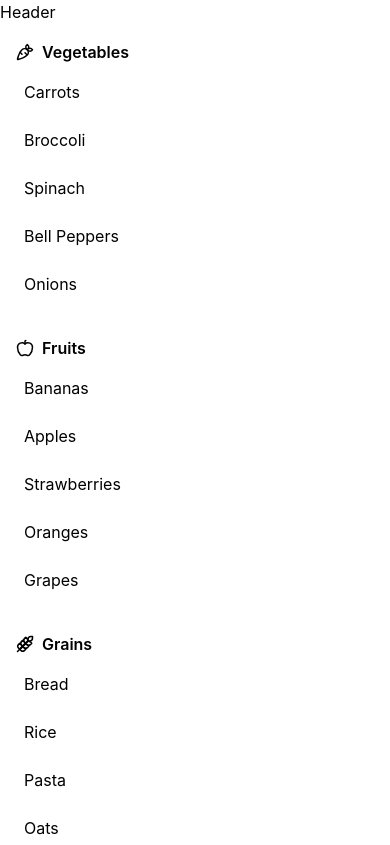
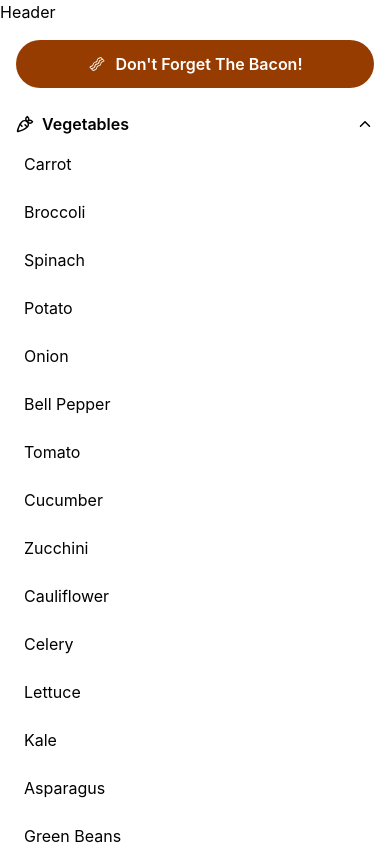
Before and after one commit to Riot-Mind-Studios-LLC/dont-forget-the-bacon, a React (Vite) app: page / in a window 390 px wide. Shown: the top 845 px of the page. Built offline with nearby package versions, Linux system fonts and the light colour scheme.

Commit message:
Add responsive grid for list cards, collapsible preset categories, dedicated Bacon button with react-icons

```diff
--- a/src/components/ListItemCard.jsx
+++ b/src/components/ListItemCard.jsx
@@ -2,10 +2,13 @@
 import { X } from "lucide-react";
 // import components
 
-const ListItemCard = ({ name, onRemove }) => {
+const ListItemCard = ({ name, icon: Icon, onRemove }) => {
   return (
-    <div className="flex items-center justify-between p-2 mb-2 rounded-md bg-white">
-      <span>{name}</span>
+    <div className="flex items-center justify-between p-6 rounded-md bg-white">
+      <div className="flex items-center gap-2">
+        <Icon size={16} />
+        <span>{name}</span>
+      </div>
       <button
         onClick={() => onRemove(name)}
         className="text-gray-400 hover:text-red-500 transition-colors"
--- a/src/components/ListPanel.jsx
+++ b/src/components/ListPanel.jsx
@@ -4,15 +4,22 @@ import ListItemCard from "./ListItemCard";
 
 const ListPanel = ({ groceryList, setGroceryList }) => {
   const handleRemove = (name) => {
-    setGroceryList(groceryList.filter((item) => item !== name));
+    setGroceryList(groceryList.filter((item) => item.name !== name));
   }
 
   return (
     <div className="p-4">
       <h2 className="font-semibold mb-2">Your List</h2>
-      {groceryList.map((item) => (
-        <ListItemCard key={item} name={item} onRemove={handleRemove} />
-      ))}
+      <div className="grid grid-cols-1 md:grid-cols-2 lg:grid-cols-3 gap-3">
+        {groceryList.map((item) => (
+          <ListItemCard
+            key={item.name}
+            name={item.name}
+            icon={item.icon}
+            onRemove={handleRemove}
+          />
+        ))}
+      </div>
     </div>
   )
 }
--- a/src/components/PresetCategory.jsx
+++ b/src/components/PresetCategory.jsx
@@ -1,17 +1,32 @@
 // import dependancies
+import { useState } from "react";
+import { ChevronDown, ChevronUp } from "lucide-react";
 // import components
 import PresetItemCard from "./PresetItemCard";
 
 const PresetCategory = ({ category, icon: Icon, items, onAdd }) => {
+  const [isOpen, setIsOpen] = useState(true);
+
   return (
     <div className="mb-6">
-      <div className="flex items-center gap-2 mb-2">
-        <Icon size={18} />
-        <h3 className="font-semibold">{category}</h3>
-      </div>
-      {items.map((item) => (
-        <PresetItemCard key={item} name={item} onAdd={onAdd} />
-      ))}
+      <button
+        onClick={() => setIsOpen(!isOpen)}
+        className="flex items-center justify-between w-full gap-2 mb-2"
+      >
+        <div className="flex items-center gap-2">
+          <Icon size={18} />
+          <h3 className="font-semibold">{category}</h3>
+        </div>
+        {isOpen ? <ChevronUp size={18} /> : <ChevronDown size={18} />}
+      </button>
+
+      {isOpen && (
+        <div>
+          {items.map((item) => (
+            <PresetItemCard key={item} name={item} icon={Icon} onAdd={onAdd} />
+          ))}
+        </div>
+      )}
     </div>
   )
 }
--- a/src/components/PresetItemCard.jsx
+++ b/src/components/PresetItemCard.jsx
@@ -1,10 +1,10 @@
 // import dependancies
 // import components
 
-const PresetItemCard = ({ name, onAdd }) => {
+const PresetItemCard = ({ name, icon: Icon, onAdd }) => {
   return (
     <button
-      onClick={() => onAdd(name)}
+      onClick={() => onAdd({ name, icon: Icon })}
       className="w-full text-left p-2 mb-2 rounded-md bg-white hover:bg-amber-100 transition-colors"
     >
       {name}
--- a/src/components/PresetPanel.jsx
+++ b/src/components/PresetPanel.jsx
@@ -1,17 +1,27 @@
 // import dependancies
 import presetCategories from "../data/presetItems";
+import { CiBacon } from "react-icons/ci";
 // import components
 import PresetCategory from "./PresetCategory";
 
 const PresetPanel = ({ groceryList, setGroceryList }) => {
-  const handleAdd = (name) => {
-    if (!groceryList.includes(name)) {
-      setGroceryList([...groceryList, name]);
+  const handleAdd = (newItem) => {
+    const alreadyExists = groceryList.some((item) => item.name === newItem.name);
+    if (!alreadyExists) {
+      setGroceryList([...groceryList, newItem]);
     }
   }
 
   return (
     <div className="p-4">
+      <button
+        onClick={() => handleAdd({ name: "Bacon", icon: CiBacon })}
+        className="w-full flex items-center justify-center gap-2 p-3 mb-6 rounded-full bg-amber-800 text-white font-semibold hover:bg-amber-900 transition-colors"
+      >
+        <CiBacon size={20} />
+        Don't Forget The Bacon!
+      </button>
+
       {presetCategories.map((entry) => (
         <PresetCategory
           key={entry.category}
--- a/src/data/presetItems.js
+++ b/src/data/presetItems.js
@@ -4,27 +4,28 @@ const presetCategories = [
   {
     category: "Vegetables",
     icon: Carrot, // lucide icon name, confirm below
-    items: ["Carrots", "Broccoli", "Spinach", "Bell Peppers", "Onions"]
+    items: ["Carrot", "Broccoli", "Spinach", "Potato", "Onion", "Bell Pepper", "Tomato", "Cucumber", "Zucchini", "Cauliflower", "Celery", "Lettuce", "Kale", "Asparagus", "Green Beans", "Mushroom", "Sweet Potato", "Cabbage", "Corn", "Garlic"]
   },
   {
     category: "Fruits",
     icon: Apple,
-    items: ["Bananas", "Apples", "Strawberries", "Oranges", "Grapes"]
+    items: ["Apple", "Banana", "Orange", "Grapes", "Strawberry", "Blueberry", "Pineapple", "Mango", "Watermelon", "Peach", "Pear", "Cherry", "Kiwi", "Lemon", "Lime", "Raspberry", "Plum", "Avocado", "Cantaloupe", "Pomegranate"]
   },
   {
     category: "Grains",
     icon: Wheat,
-    items: ["Bread", "Rice", "Pasta", "Oats", "Tortillas"]
+    items: ["Rice", "Pasta", "Quinoa", "Tortillas", "Oats", "Barley", "Wheat", "Farro", "Millet", "Bulgur", "Buckwheat", "Rye", "Cornmeal", "Couscous", "Brown Rice", "Wild Rice", "Sorghum", "Amaranth", "Semolina", "Popcorn"]
+
   },
   {
     category: "Protein",
     icon: Beef,
-    items: ["Chicken Breast", "Eggs", "Ground Beef", "Beans", "Tofu"]
+    items: ["Chicken Breast", "Ground Beef", "Salmon", "Eggs", "Tofu", "Black Beans", "Lentils", "Shrimp", "Pork Chops", "Turkey", "Greek Yogurt", "Chickpeas", "Almonds", "Steak", "Tuna", "Cottage Cheese", "Tempeh", "Edamame", "Peanut Butter", "Ground Turkey"]
   },
   {
     category: "Dairy",
     icon: Milk,
-    items: ["Milk", "Cheese", "Yogurt", "Butter", "Cream Cheese"]
+    items: ["Milk", "Cheddar Cheese", "Mozzarella", "Butter", "Greek Yogurt", "Sour Cream", "Cream Cheese", "Cottage Cheese", "Heavy Cream", "Parmesan", "Half and Half", "Whipped Cream", "Buttermilk", "Ricotta", "Yogurt", "Feta Cheese", "Swiss Cheese", "Ice Cream", "Condensed Milk", "Goat Cheese"]
   }
 ];
 
```
